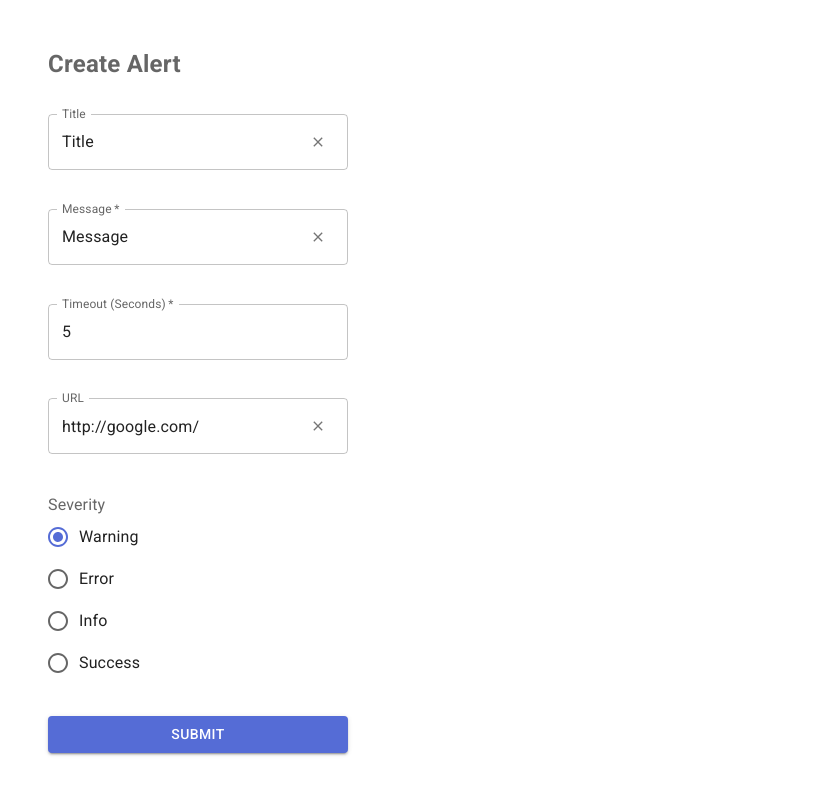
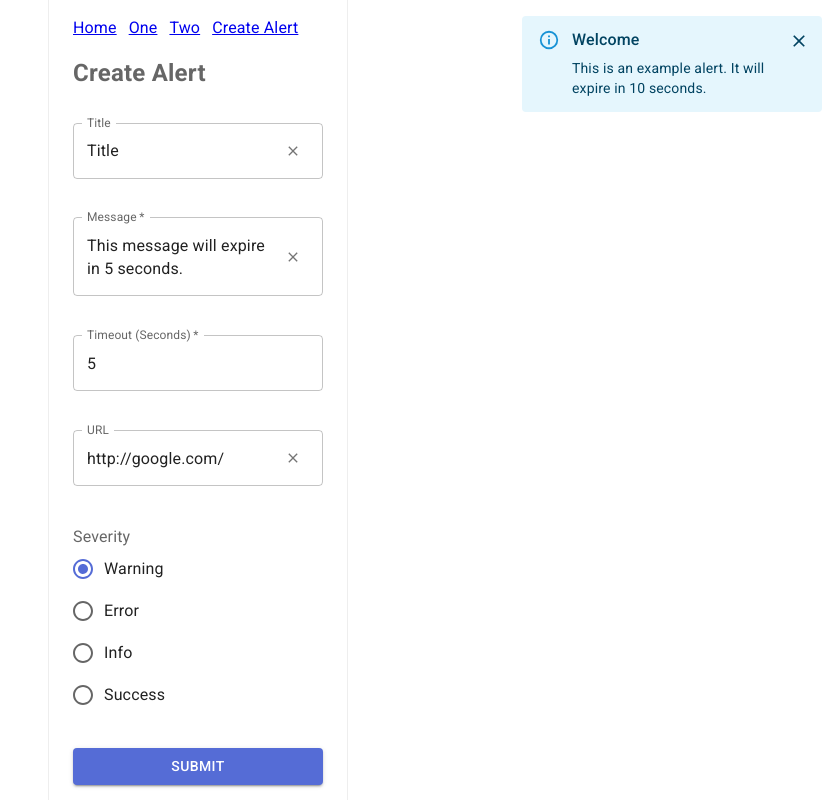
Before and after one commit to nickstaroba/alerts, a React (Create React App) app: page /create-alert in a window 1280 px wide. Shown: the whole page, without its empty margins (442-1280 px from the left). Built offline with nearby package versions, Linux system fonts and the light colour scheme.

Commit message:
adding pages and implementing manager globally

```diff
--- a/package.json
+++ b/package.json
@@ -20,6 +20,7 @@
     "react-hook-form": "7.35.0",
     "react-scripts": "5.0.1",
     "uuid": "9.0.0",
+    "wouter": "2.8.0-alpha.2",
     "yup": "0.32.11"
   },
   "browserslist": {
--- a/src/AlertsContext.jsx
+++ b/src/AlertsContext.jsx
@@ -1,5 +1,6 @@
 import React, { createContext } from "react";
 import { useAlertsReducer } from "./AlertsReducer";
+import { AlertsManager } from "./AlertsManager";
 
 export const AlertsContext = createContext({});
 
@@ -8,6 +9,7 @@ export const AlertsProvider = ({ children }) => {
 
   return (
     <AlertsContext.Provider value={{ state, dispatch }}>
+      <AlertsManager />
       {children}
     </AlertsContext.Provider>
   );
--- a/src/AlertsReducer.js
+++ b/src/AlertsReducer.js
@@ -22,16 +22,9 @@ export const useAlertsReducer = () =>
     {
       href: "",
       id: uuid(),
-      message: "Default alert loaded.",
-      severity: "success",
-      timeout: 3,
-      title: "Done!",
-    }, {
-      href: "",
-      id: uuid(),
-      message: "Default alert loaded.",
-      severity: "success",
-      timeout: 5,
-      title: "Done!",
+      message: "This is an example alert. It will expire in 10 seconds.",
+      severity: "info",
+      timeout: 10,
+      title: "Welcome",
     },
   ]);
--- a/src/App.js
+++ b/src/App.js
@@ -1,21 +1,55 @@
 import * as React from "react";
-import Container from "@mui/material/Container";
-import { AlertsExample } from "./AlertsExample";
-import { AlertsManager } from "./AlertsManager";
+import { CreateAlert } from "./CreateAlert";
+import { Link, Route } from "wouter";
+import { Box, Container, Typography } from "@mui/material";
 
 export default function App() {
   return (
     <Container
-      maxWidth="sm"
       sx={{
+        border: "1px solid #eee",
+        borderWidth: "0 1px",
         display: "flex",
-        alignItems: "center",
-        justifyContent: "center",
-        height: "100vh",
+        flexDirection: "column",
+        width: 300,
+        height: "100%",
       }}
     >
-      <AlertsManager />
-      <AlertsExample />
+      <Box
+        sx={{
+          display: "flex",
+          gridGap: 12,
+          padding: 2,
+          paddingLeft: 0,
+          paddingRight: 0,
+        }}
+      >
+        <Link href="/">
+          <a>Home</a>
+        </Link>
+        <Link href="/page/one">
+          <a>One</a>
+        </Link>
+        <Link href="/page/two">
+          <a>Two</a>
+        </Link>
+        <Link href="/create-alert">
+          <a>Create Alert</a>
+        </Link>
+      </Box>
+      <Route path="/">{() => <Typography>Home</Typography>}</Route>
+      <Route path="/create-alert">{() => <CreateAlert />}</Route>
+      <Route path="/page/:id">
+        {({ id }) => (
+          <Typography
+            sx={{
+              textTransform: "capitalize",
+            }}
+          >
+            Page {id}
+          </Typography>
+        )}
+      </Route>
     </Container>
   );
 }
--- a/src/AlertsExample.jsx
+++ b/src/CreateAlert.jsx
@@ -19,13 +19,14 @@ import { yupResolver } from "@hookform/resolvers/yup";
 import * as yup from "yup";
 
 const ControlledTextField = ({
-  name,
   control,
   errors,
   handleClear,
   label,
+  max = 20,
   min = 1,
-  max = 20,
+  multiline,
+  name,
   required = false,
   type = "text",
 }) => {
@@ -57,7 +58,10 @@ const ControlledTextField = ({
           InputProps={{
             endAdornment: !!handleClear && (
               <IconButton
-                sx={{ visibility: value ? "visible" : "hidden" }}
+                sx={{
+                  // alignSelf: "flex-start",
+                  visibility: value ? "visible" : "hidden",
+                }}
                 onClick={handleClear}
               >
                 <ClearIcon sx={{ height: 16, width: 16 }} />
@@ -66,6 +70,7 @@ const ControlledTextField = ({
             inputProps: inputProps,
           }}
           label={label}
+          multiline={multiline}
           onChange={onChange}
           required={required}
           value={value}
@@ -121,7 +126,7 @@ export const ControlledRadioInput = ({ name, control }) => {
   );
 };
 
-export const AlertsExample = () => {
+export const CreateAlert = () => {
   const { dispatch } = useContext(AlertsContext);
 
   const validationSchema = yup.object().shape({
@@ -132,10 +137,16 @@ export const AlertsExample = () => {
     href: yup.string(),
   });
 
-  const { control, formState, handleSubmit, setValue } = useForm({
+  const {
+    control,
+    formState: { errors, isDirty, isValid },
+    handleSubmit,
+    setValue,
+    watch,
+  } = useForm({
     defaultValues: {
       href: "http://google.com/",
-      message: "Message",
+      message: "",
       severity: "warning",
       timeout: 5,
       title: "",
@@ -144,7 +155,7 @@ export const AlertsExample = () => {
     resolver: yupResolver(validationSchema),
   });
 
-  const { errors, isDirty, isValid } = formState;
+  const watchTimeout = watch("timeout");
 
   const onSubmit = (data) =>
     dispatch({
@@ -154,11 +165,16 @@ export const AlertsExample = () => {
 
   useEffect(() => {
     setValue("title", "Title", { shouldDirty: true });
-  }, [setValue]);
+    setValue("message", `This message will expire in ${watchTimeout} seconds.`);
+  }, [watchTimeout, setValue]);
 
   return (
     <Box
-      sx={{ display: "flex", flexDirection: "column", gridGap: 16, width: 300 }}
+      sx={{
+        display: "flex",
+        flexDirection: "column",
+        gridGap: 16,
+      }}
     >
       <FormLabel
         id="create-alert"
@@ -182,6 +198,7 @@ export const AlertsExample = () => {
           setValue("message", "");
         }}
         label={"Message"}
+        multiline
         name={"message"}
         required
       />
--- a/src/index.js
+++ b/src/index.js
@@ -1,3 +1,4 @@
+import "./styles.css";
 import * as React from "react";
 import { createRoot } from "react-dom/client";
 import CssBaseline from "@mui/material/CssBaseline";
--- /dev/null
+++ b/src/styles.css
@@ -0,0 +1,5 @@
+html,
+body,
+#root {
+  height: 100%;
+}
```
Also changed, not shown: 1 other file (tests, documents, lock files or other folders).
